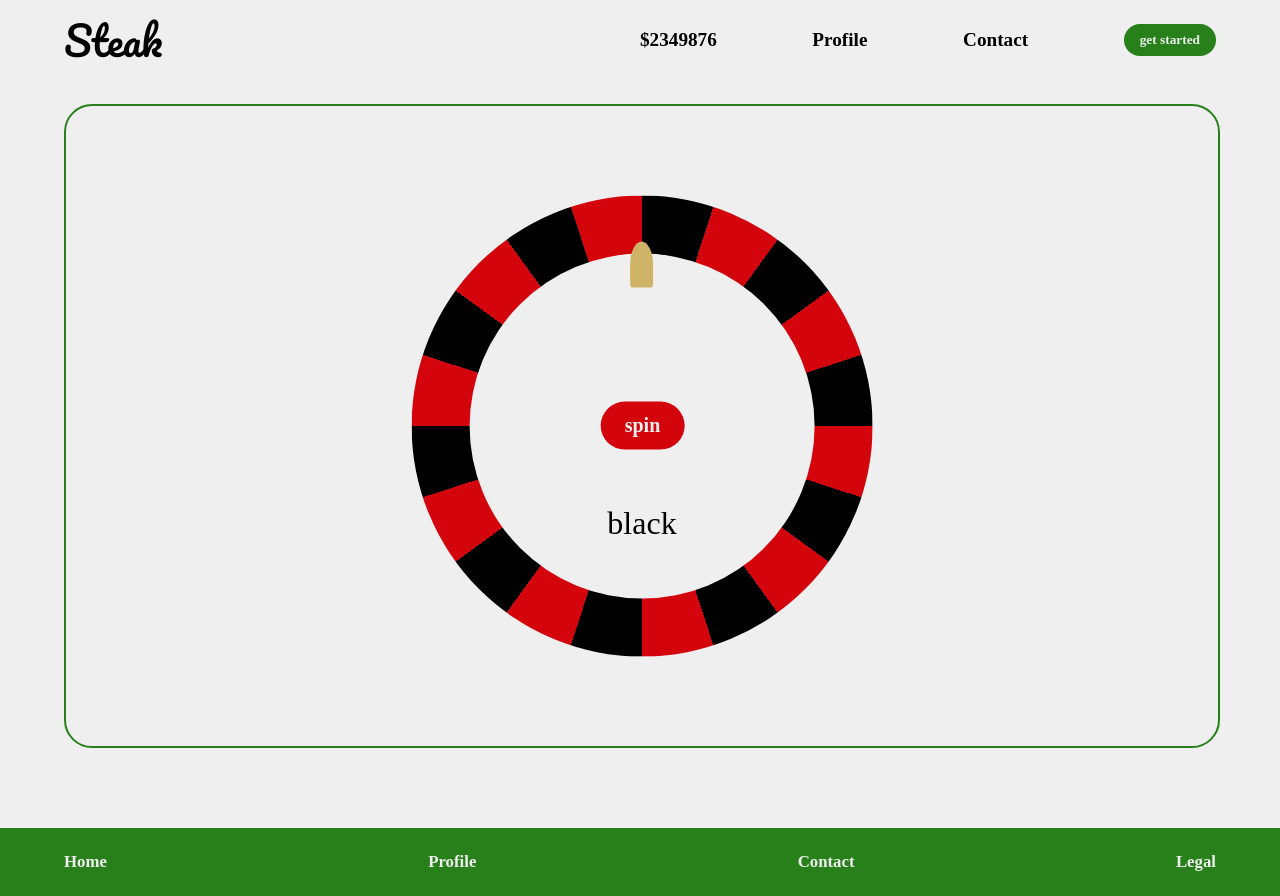
After one commit to czett/steak, a Flask app: page /fortunewheel in a window 1280 px wide. The commit adds this page. Run offline with Flask 3, Linux system fonts and the light colour scheme; some web fonts are replaced.

Commit message:
fortune wheel done

```diff
--- a/app.py
+++ b/app.py
@@ -10,5 +10,9 @@ def index():
 def plinko():
     return render_template("plinko.html")
 
+@app.route("/fortunewheel")
+def fortunewheel():
+    return render_template("fortunewheel.html")
+
 if __name__ == "__main__":
     app.run(debug=True, port=5700)
--- a/static/base.css
+++ b/static/base.css
@@ -261,6 +261,7 @@ button:disabled:hover{
     display: flex;
     justify-content: start;
     align-items: center;
+    position: relative;
 }
 
 .game-screen .controls{
@@ -370,6 +371,75 @@ button:disabled:hover{
     }
 }
 
+/* fwheel */
+
+.fwheel-wheel-container{
+    width: 40%;
+    position: absolute;
+    inset: 50% auto auto 50%;
+    transform: translate(-50%, -50%);
+    aspect-ratio: 1;
+    border-radius: 50%;
+    overflow: hidden;
+    display: flex;
+    justify-content: center;
+    align-items: center;
+}
+
+.fwheel-wheel-container .wheel-pattern{
+    width: 100%;
+    aspect-ratio: 1;
+    background: conic-gradient(
+    black 0% 5%, var(--sc) 5% 10%,
+    black 10% 15%, var(--sc) 15% 20%,
+    black 20% 25%, var(--sc) 25% 30%,
+    black 30% 35%, var(--sc) 35% 40%,
+    black 40% 45%, var(--sc) 45% 50%,
+    black 50% 55%, var(--sc) 55% 60%,
+    black 60% 65%, var(--sc) 65% 70%,
+    black 70% 75%, var(--sc) 75% 80%,
+    black 80% 85%, var(--sc) 85% 90%,
+    black 90% 95%, var(--sc) 95% 100%
+    );
+    transition: 5000ms;
+    /* rotate: 9deg; */
+}
+
+.fwheel-wheel-container .wheel-center{
+    width: 75%;
+    border-radius: 50%;
+    aspect-ratio: 1;
+    background-color: var(--bg);
+    position: absolute;
+}
+
+.spin-fwheel-btn{
+    position: absolute;
+    scale: 1.5;
+    background: var(--sc);
+}
+
+.spin-fwheel-btn:hover{
+    scale: 1.5;
+}
+
+.fwheel-pin{
+    position: absolute;
+    inset: 10% auto auto 50%;
+    transform: translateX(-50%);
+    aspect-ratio: 0.5;
+    width: 5%;
+    background-color: #cfb367;
+    border-radius: 50% 50% 10% 10%;
+}
+
+.fwheel-winner{
+    position: absolute;
+    inset: auto auto 25% 50%;
+    transform: translateX(-50%);
+    font-size: 2rem;
+}
+
 @media (width < 1500px){
     :root{
         --rlpad: 5vw;
--- /dev/null
+++ b/static/fortunewheel.js
@@ -0,0 +1,11 @@
+function fwheelSpin(){
+    const pattern = document.querySelector(".wheel-pattern");
+    const angle = (720 + Math.random() * 1440);
+    pattern.style.rotate = "" + angle + "deg";
+
+    if (Math.floor(angle/18) % 2 == 0){
+        document.querySelector(".fwheel-winner").innerHTML = "red";
+    }else{
+        document.querySelector(".fwheel-winner").innerHTML = "black";
+    }
+}
--- a/templates/base.html
+++ b/templates/base.html
@@ -6,7 +6,8 @@
     <title>steak, not stake</title>
     <link rel="stylesheet" href="https://fonts.googleapis.com/css2?family=Material+Symbols+Outlined:opsz,wght,FILL,GRAD@20..48,100..700,0..1,-50..200" />
     <link rel="stylesheet" href="{{url_for('static', filename='base.css')}}">
-    <script src="{{url_for('static', filename='script.js')}}" defer></script>
+    <script src="{{url_for('static', filename='plinko.js')}}" defer></script>
+    <script src="{{url_for('static', filename='fortunewheel.js')}}" defer></script>
 </head>
 <body>
     {% block navbar %}
--- /dev/null
+++ b/templates/fortunewheel.html
@@ -0,0 +1,15 @@
+{% extends "base.html" %}
+
+{% block content %}
+
+<div class="game-screen">
+    <div class="fwheel-wheel-container">
+        <div class="wheel-pattern"></div>
+        <div class="wheel-center"></div>
+        <button class="spin-fwheel-btn" onmousedown="fwheelSpin()">spin</button>
+        <div class="fwheel-pin"></div>
+        <div class="fwheel-winner">black</div>
+    </div>
+</div>
+
+{% endblock %}
```
Also changed, not shown: templates/index.html (+11 -0 lines), static/plinko.js (renamed from static/script.js).
